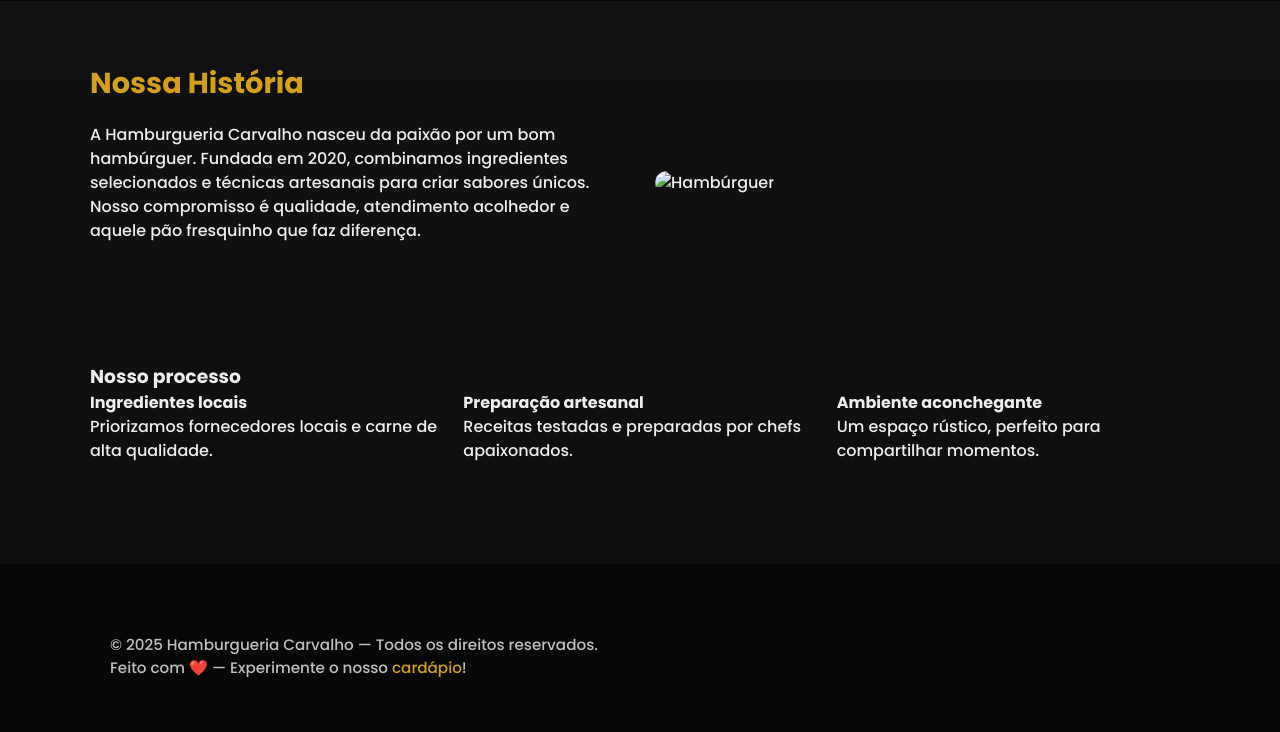
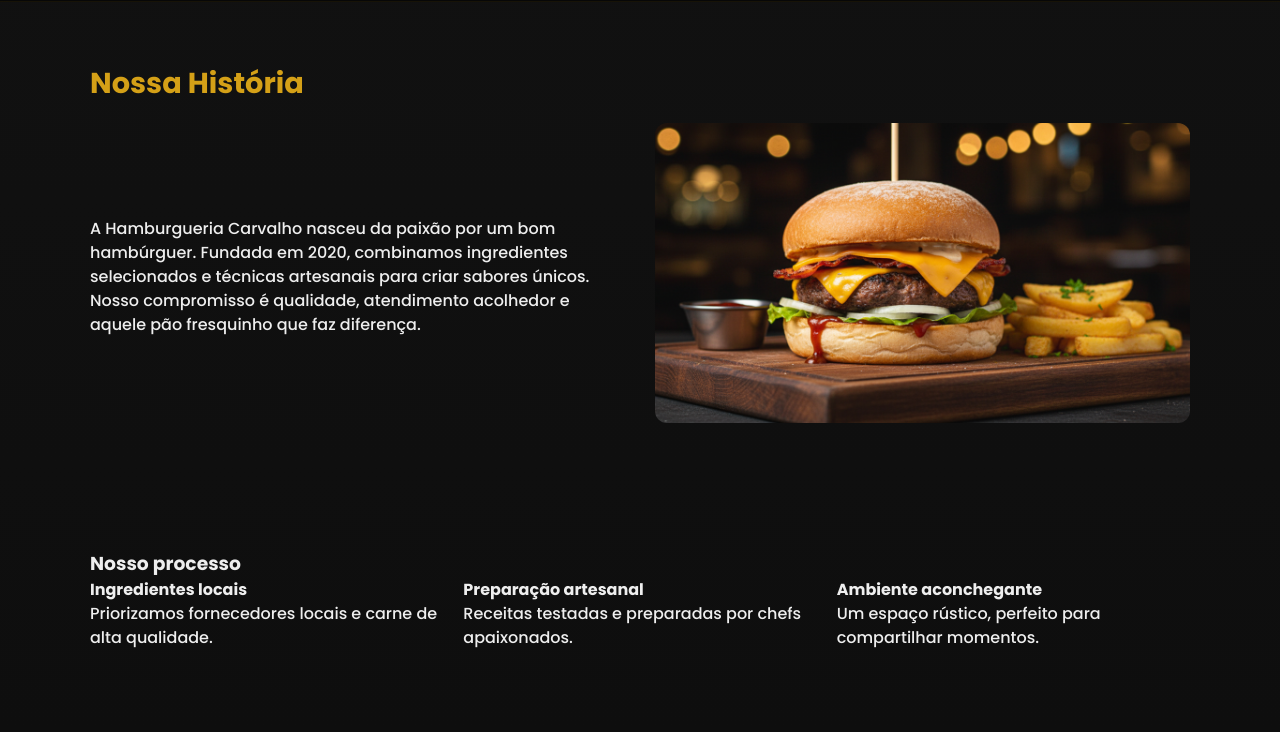
Before and after one commit to emanuelsilvapereira/hamburgueria-carvalho, a plain HTML site: page sobre.html in a window 1280 px wide. Shown: the part 68-800 px from the top of the page. Drawn offline with Linux system fonts and the light colour scheme.

Commit message:
ultima att

```diff
--- a/sobre.html
+++ b/sobre.html
@@ -24,7 +24,7 @@
           </p>
         </div>
         <div class="reveal-up" style="--delay:0.12s">
-          <img src="img/hero.jpg" alt="Hambúrguer" class="about-img">
+          <img src="img/burguer1.png" alt="Hambúrguer" class="about-img">
         </div>
       </div>
     </section>
```
